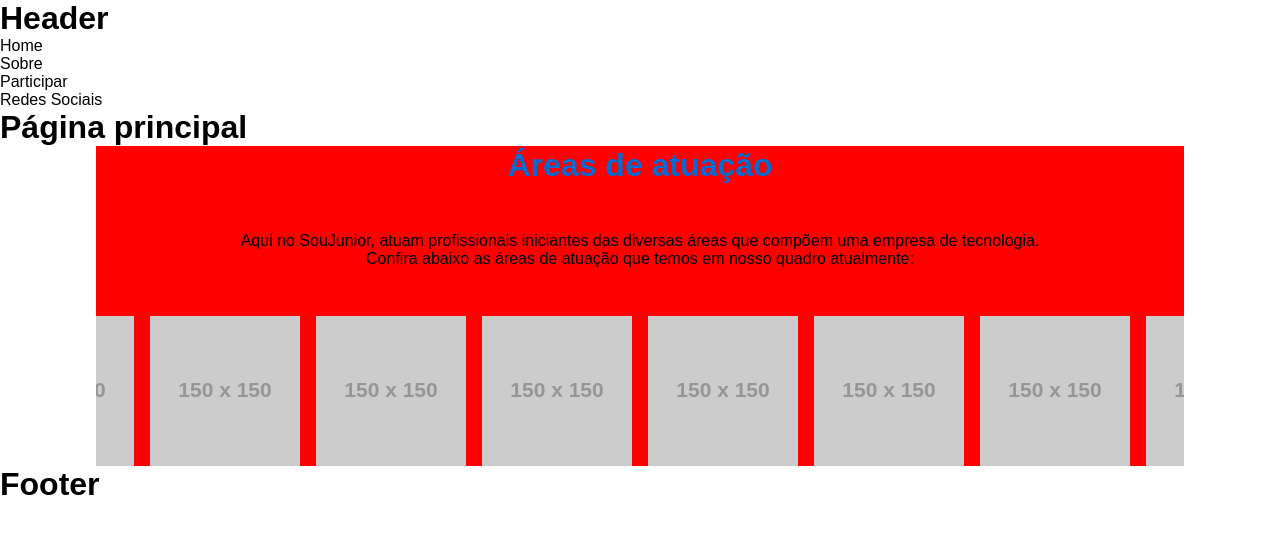
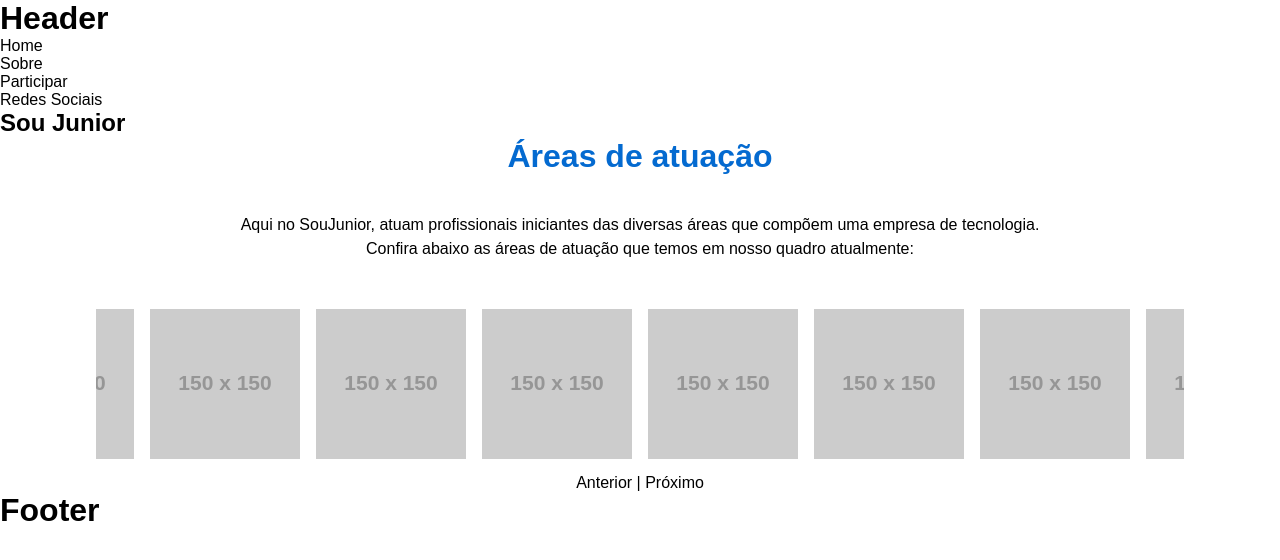
Before and after one commit to SouJunior/site-webapp, a Next.js app: page / in a window 1280 px wide. Shown: the top 560 px of the page. Built offline with nearby package versions, Linux system fonts and the light colour scheme; a web font is replaced by a local one.

Commit message:
feat: add section About and Occupation

```diff
--- /dev/null
+++ b/components/AboutSection/index.jsx
@@ -0,0 +1,7 @@
+export const AboutSection = () => {
+  return (
+    <section>
+      <h1>Sou Junior</h1>
+    </section>
+  );
+};
--- a/components/OccupationSection/OccupationSection.module.css
+++ b/components/OccupationSection/OccupationSection.module.css
@@ -8,12 +8,12 @@
 
 .OccupationContainer {
   display: flex;
-  gap: 48px;
+  /* gap: 48px; */
   flex-direction: column;
   justify-content: center;
   align-items: center;
   max-width: 1088px;
-  background-color: red;
+  /* background-color: red; */
 }
 
 .titlePrimary {
@@ -21,11 +21,15 @@
   font-weight: 600;
   font-size: 32px;
   line-height: 38px;
+  margin-bottom: 38px;
 }
 
 .paragraph {
   text-align: center;
   max-width: 90ch;
+  font-weight: 400;
+  margin-bottom: 48px;
+  line-height: 150%;
 }
 
 .itemContainer {
--- a/components/OccupationSection/index.jsx
+++ b/components/OccupationSection/index.jsx
@@ -27,6 +27,7 @@ export const OccupationSection = () => {
             <img src={src} alt={title} />
           ))}
         </div>
+        <span style={{marginTop: "15px"}}>Anterior | Próximo</span>
       </div>
     </section>
   );
--- a/pages/index.js
+++ b/pages/index.js
@@ -1,9 +1,10 @@
 import {OccupationSection} from "../components/OccupationSection";
+import {AboutSection} from "../components/AboutSection";
 
 export default function Home() {
   return (
     <main>
-      <h1>Página principal</h1>
+      <AboutSection />
       <OccupationSection />
     </main>
   );
```
Also changed, not shown: components/AboutSection/AboutSection.module.css (added).
